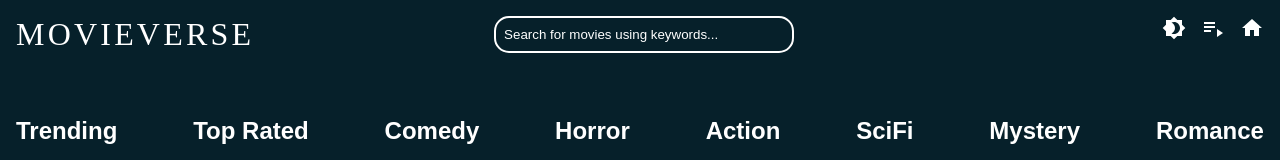
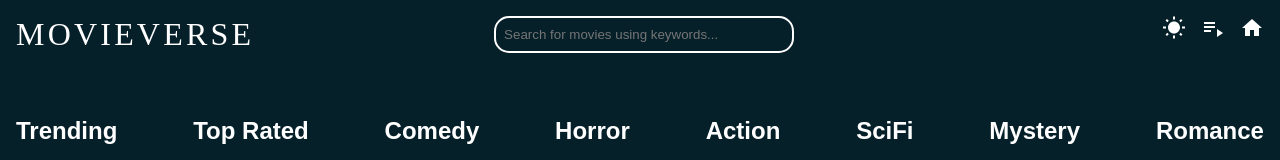
Before and after one commit to Aparajit-Garg/movie-recommendation, a React (Create React App) app in the folder movie-recommendation/: page / in a window 1280 px wide. Shown: the top 160 px of the page. Built offline with nearby package versions, Linux system fonts and the light colour scheme.

Commit message:
theme function working

```diff
--- a/movie-recommendation/package.json
+++ b/movie-recommendation/package.json
@@ -6,6 +6,7 @@
     "@emotion/react": "^11.10.6",
     "@emotion/styled": "^11.10.6",
     "@mui/icons-material": "^5.11.11",
+    "@mui/material": "^5.11.16",
     "@testing-library/jest-dom": "^5.16.5",
     "@testing-library/react": "^13.4.0",
     "@testing-library/user-event": "^13.5.0",
--- a/movie-recommendation/src/components/Header/Header.js
+++ b/movie-recommendation/src/components/Header/Header.js
@@ -18,9 +18,21 @@ import { Link } from 'react-router-dom';
 const Header = () => {
     const [lightTheme, setLightTheme] = useState(false)
 
-    var theme = lightTheme ? <WbSunnyIcon /> : <BrightnessIcon />
+    var theme = lightTheme ? <BrightnessIcon /> : <WbSunnyIcon />
 
     const updateTheme = () => {
+
+        if (lightTheme) {
+            document.documentElement.style.setProperty('--primary-text-color', '#FFFFFF');
+            document.documentElement.style.setProperty('--primary-background-color', '#06202A');
+            document.documentElement.style.setProperty('--secondary-text-color', '#D1D5DB');
+        }
+        else {
+            document.documentElement.style.setProperty('--primary-text-color', '#000000');
+            document.documentElement.style.setProperty('--primary-background-color', '#FFFFFF');
+            document.documentElement.style.setProperty('--secondary-text-color', '#000000');
+        }
+
         setLightTheme(!lightTheme)
     }
 
--- a/movie-recommendation/src/components/Header/Header.module.css
+++ b/movie-recommendation/src/components/Header/Header.module.css
@@ -2,7 +2,7 @@
     margin: 0;
     padding: 0;
     box-sizing: border-box;
-    background-color: #06202a;
+    background-color: var(--primary-background-color);
 }
 
 .main {
@@ -12,33 +12,34 @@
 }
 
 .main input {
-    border: 2px solid white;
+    border: 2px solid var(--primary-text-color);
     border-radius: 15px;
     width: 300px;
     max-width: 300px;
     margin-left: -8rem;
     outline: none;
-    color: white;
+    color: var(--primary-text-color);
     padding: 0.5rem;
     /* border-color: white; */
 }
 
 input::placeholder {
-    color: white;
+    color: (--secondary-text-color);
     /* padding: 1rem; */
 }
 
 .text {
     font-family: "Bebas Neue", cursive;
-    color: white;
+    color: var(--primary-text-color);
     letter-spacing: .2rem;
     font-size: 2rem;
 }
 
 .options a {
-    color: white;
+    color: var(--primary-text-color);
 }
 
 .sunny {
-    color: white;
+    color: var(--primary-text-color);
+    cursor: pointer;
 }
--- a/movie-recommendation/src/components/NavBar/NavBar.module.css
+++ b/movie-recommendation/src/components/NavBar/NavBar.module.css
@@ -11,7 +11,7 @@
     justify-content: space-between;
     /* margin-left: 1rem; */
     /* margin-right: 1rem; */
-    color: white;
+    color: var(--primary-text-color);
     overflow-x: auto;
     /* if a user double clicks on the text, it won't be selected */
     user-select: none;
```
Also changed, not shown: 1 other file (tests, documents, lock files or other folders).
